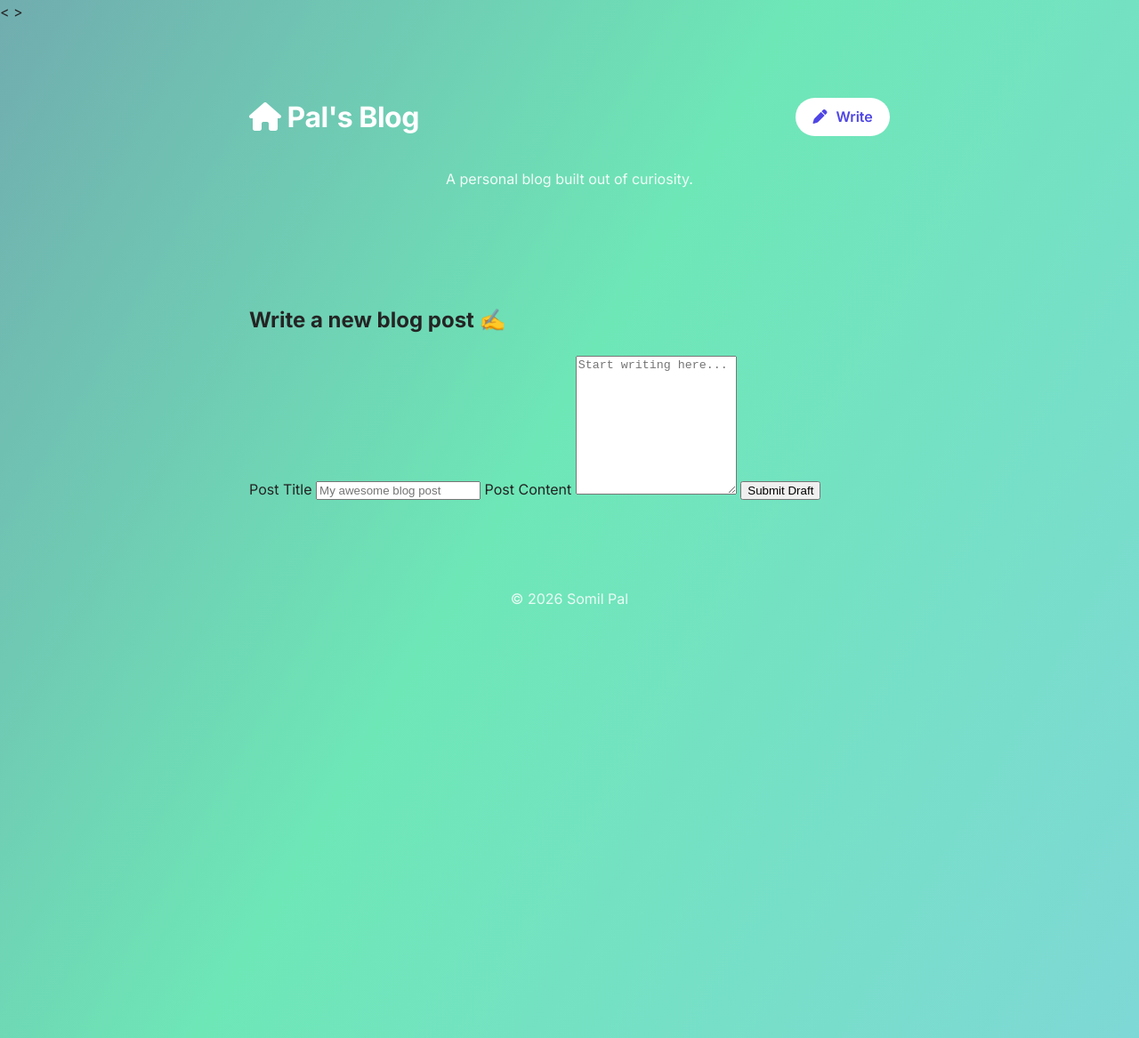
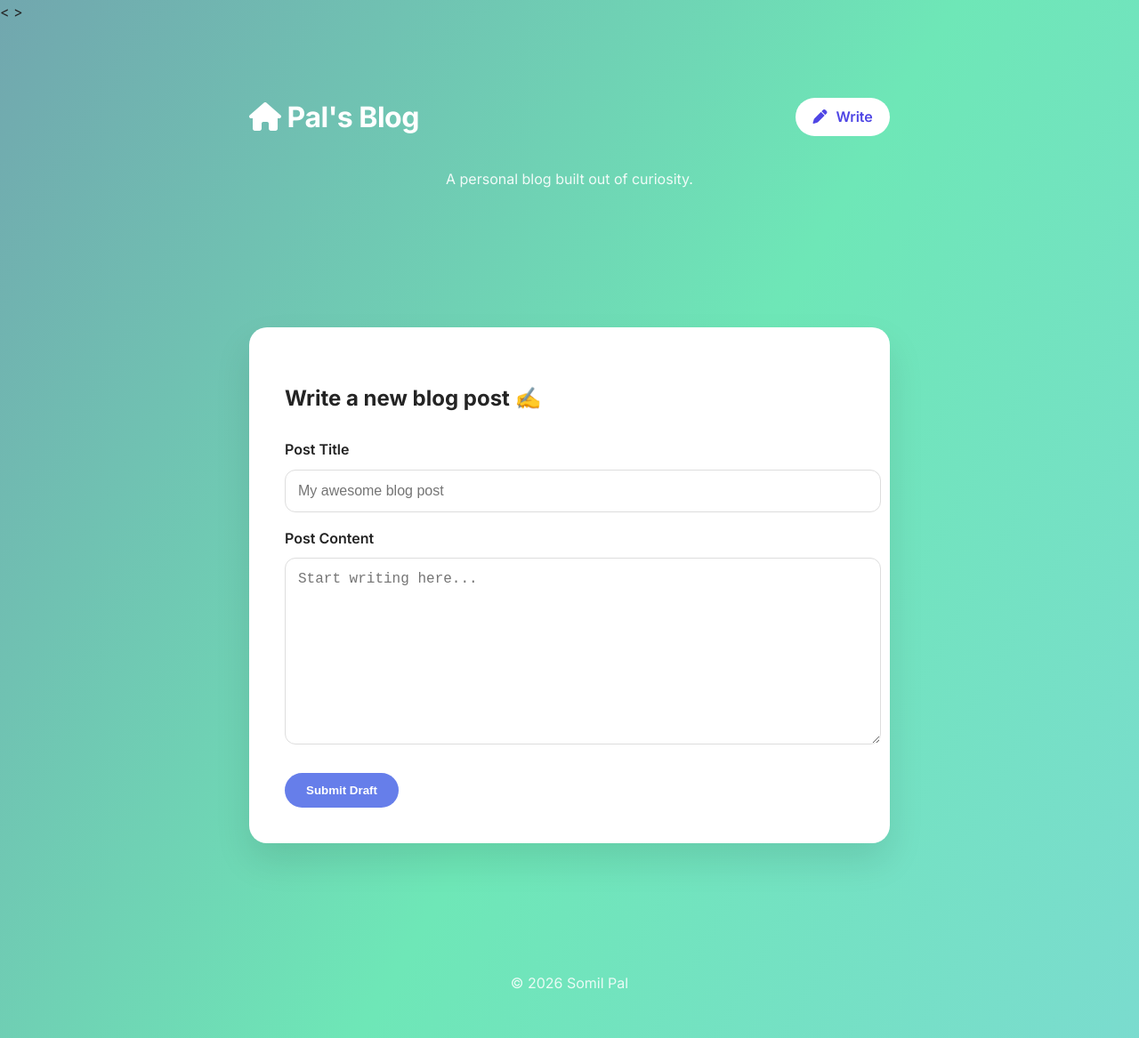
Before and after one commit to 100myl/perspective, a Jekyll site: the page built from write.md, in a window 1280 px wide. Shown: the whole page at 89% size. Built offline with Jekyll 4.4.1, drawn with Linux system fonts in a browser that asks for light colours.

Commit message:
Update style.css

```diff
--- a/assets/css/style.css
+++ b/assets/css/style.css
@@ -181,3 +181,42 @@ body {
   background: #e5e7eb;
   transform: translateY(-1px);
 }
+.write-container {
+  max-width: 700px;
+  margin: 3rem auto;
+  background: white;
+  padding: 2.5rem;
+  border-radius: 20px;
+  box-shadow: 0 20px 40px rgba(0,0,0,0.1);
+}
+
+.write-container h2 {
+  margin-bottom: 1.5rem;
+}
+
+.write-container label {
+  font-weight: 600;
+  margin-top: 1rem;
+  display: block;
+}
+
+.write-container input,
+.write-container textarea {
+  width: 100%;
+  padding: 14px;
+  margin-top: 8px;
+  border-radius: 12px;
+  border: 1px solid #ddd;
+  font-size: 1rem;
+}
+
+.write-container button {
+  margin-top: 1.5rem;
+  background: #667eea;
+  color: white;
+  padding: 12px 24px;
+  border-radius: 999px;
+  border: none;
+  font-weight: 600;
+  cursor: pointer;
+}
```
